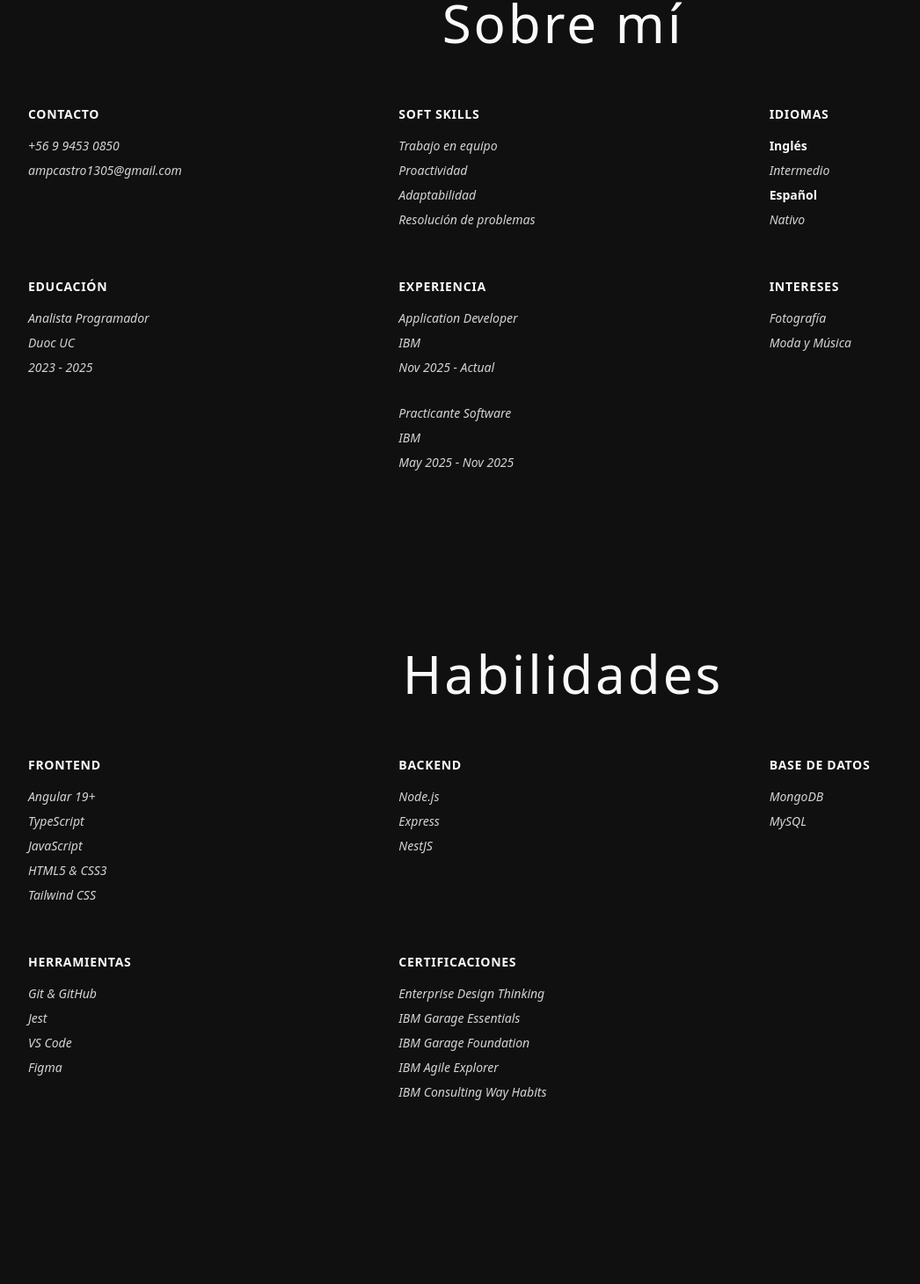
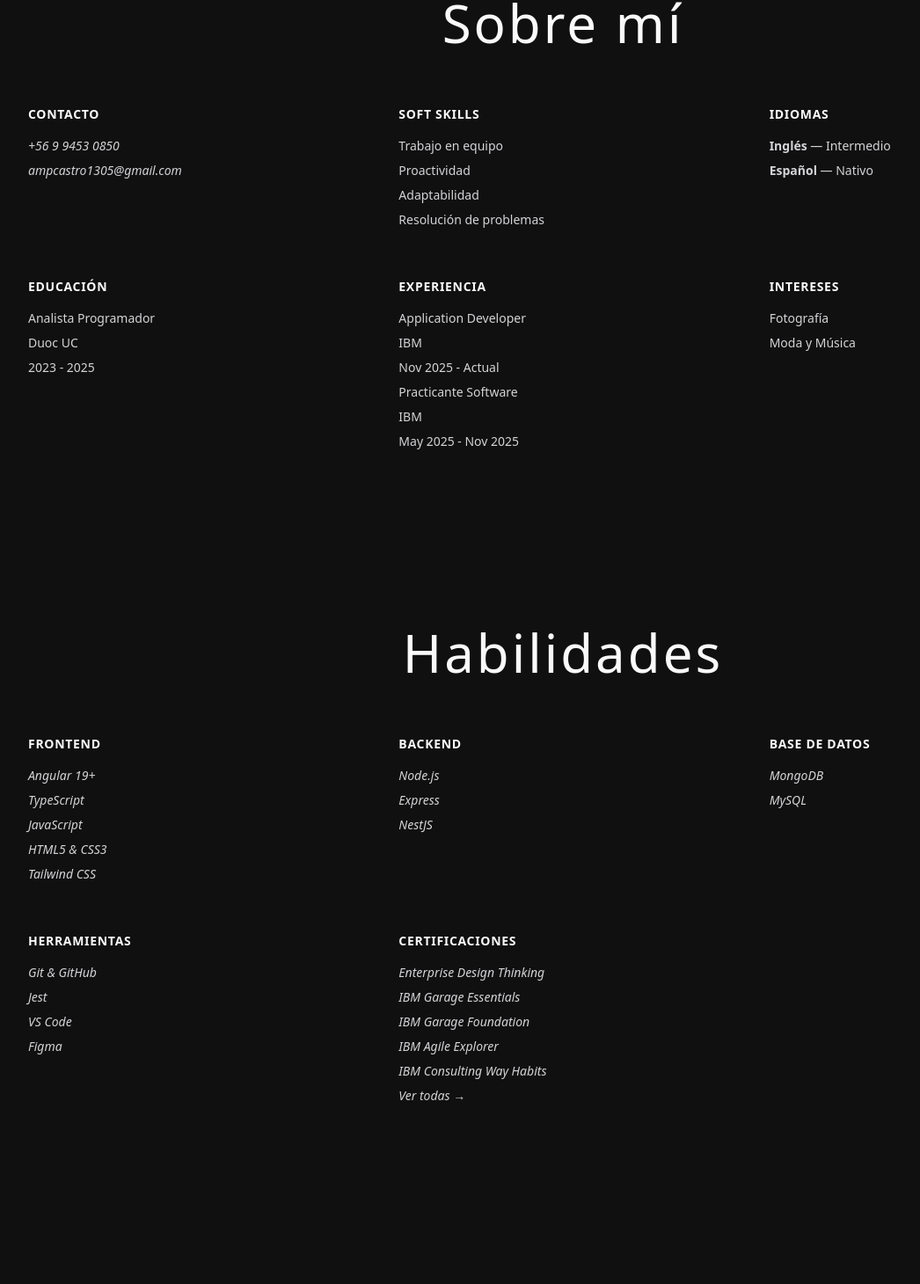
Before and after one commit to AlvaroPdev/portfolio, an Angular app: page / in a window 1280 px wide. Shown: the part 900-2360 px from the top of the page at 88% size, without its empty margins (0-1046 px from the left). Built offline with nearby package versions, Linux system fonts and the light colour scheme.

Commit message:
Refactor skill lists to use `ul`/`li` elements, update site metadata and logo, and add new certifications to schema.

```diff
--- a/src/app/components/about/about.css
+++ b/src/app/components/about/about.css
@@ -18,6 +18,14 @@
 
 .about-section h3 {
     @apply text-xs md:text-sm font-bold mb-3 md:mb-4 tracking-wider;
+}
+
+.about-section ul {
+    @apply list-none p-0 m-0;
+}
+
+.about-section li {
+    @apply text-sm mb-2 text-zinc-300;
 }
 
 .about-section p {
--- a/src/app/components/about/about.html
+++ b/src/app/components/about/about.html
@@ -12,46 +12,55 @@
         <!-- Soft Skills -->
         <div class="about-section">
             <h3>SOFT SKILLS</h3>
-            <p><i>Trabajo en equipo</i></p>
-            <p><i>Proactividad</i></p>
-            <p><i>Adaptabilidad</i></p>
-            <p><i>Resolución de problemas</i></p>
+            <ul>
+                <li>Trabajo en equipo</li>
+                <li>Proactividad</li>
+                <li>Adaptabilidad</li>
+                <li>Resolución de problemas</li>
+            </ul>
         </div>
 
         <!-- Languages -->
         <div class="about-section">
             <h3>IDIOMAS</h3>
-            <p><strong>Inglés</strong></p>
-            <p><i>Intermedio</i></p>
-            <p><strong>Español</strong></p>
-            <p><i>Nativo</i></p>
+            <ul>
+                <li><strong>Inglés</strong> — Intermedio</li>
+                <li><strong>Español</strong> — Nativo</li>
+            </ul>
         </div>
 
         <!-- Education -->
         <div class="about-section">
             <h3>EDUCACIÓN</h3>
-            <p><i>Analista Programador</i></p>
-            <p><i>Duoc UC</i></p>
-            <p><i>2023 - 2025</i></p>
+            <ul>
+                <li>Analista Programador</li>
+                <li>Duoc UC</li>
+                <li>2023 - 2025</li>
+            </ul>
         </div>
 
         <!-- Experience -->
         <div class="about-section">
             <h3>EXPERIENCIA</h3>
-            <p><i>Application Developer</i></p>
-            <p><i>IBM</i></p>
-            <p><i>Nov 2025 - Actual</i></p>
-            <br>
-            <p><i>Practicante Software</i></p>
-            <p><i>IBM</i></p>
-            <p><i>May 2025 - Nov 2025</i></p>
+            <ul>
+                <li>Application Developer</li>
+                <li>IBM</li>
+                <li>Nov 2025 - Actual</li>
+            </ul>
+            <ul class="mt-4">
+                <li>Practicante Software</li>
+                <li>IBM</li>
+                <li>May 2025 - Nov 2025</li>
+            </ul>
         </div>
 
         <!-- Interests -->
         <div class="about-section">
             <h3>INTERESES</h3>
-            <p><i>Fotografía</i></p>
-            <p><i>Moda y Música</i></p>
+            <ul>
+                <li>Fotografía</li>
+                <li>Moda y Música</li>
+            </ul>
         </div>
     </div>
 </section>
--- a/src/app/components/skills/skills.css
+++ b/src/app/components/skills/skills.css
@@ -20,8 +20,12 @@
     @apply text-xs md:text-sm font-bold mb-3 md:mb-4 tracking-wider;
 }
 
-.skill-category p {
-    @apply text-sm mb-2 text-zinc-300;
+.skill-category ul {
+    @apply list-none p-0 m-0;
+}
+
+.skill-category li {
+    @apply text-sm mb-2 text-zinc-300 italic;
 }
 
 /* Certification links — animated underline L→R */
--- a/src/app/components/skills/skills.html
+++ b/src/app/components/skills/skills.html
@@ -5,50 +5,62 @@
         <!-- Frontend -->
         <div class="skill-category">
             <h3>FRONTEND</h3>
-            <p><i>Angular 19+</i></p>
-            <p><i>TypeScript</i></p>
-            <p><i>JavaScript</i></p>
-            <p><i>HTML5 & CSS3</i></p>
-            <p><i>Tailwind CSS</i></p>
+            <ul>
+                <li>Angular 19+</li>
+                <li>TypeScript</li>
+                <li>JavaScript</li>
+                <li>HTML5 & CSS3</li>
+                <li>Tailwind CSS</li>
+            </ul>
         </div>
 
         <!-- Backend -->
         <div class="skill-category">
             <h3>BACKEND</h3>
-            <p><i>Node.js</i></p>
-            <p><i>Express</i></p>
-            <p><i>NestJS</i></p>
+            <ul>
+                <li>Node.js</li>
+                <li>Express</li>
+                <li>NestJS</li>
+            </ul>
         </div>
 
         <!-- Database -->
         <div class="skill-category">
             <h3>BASE DE DATOS</h3>
-            <p><i>MongoDB</i></p>
-            <p><i>MySQL</i></p>
+            <ul>
+                <li>MongoDB</li>
+                <li>MySQL</li>
+            </ul>
         </div>
 
         <!-- Tools -->
         <div class="skill-category">
             <h3>HERRAMIENTAS</h3>
-            <p><i>Git & GitHub</i></p>
-            <p><i>Jest</i></p>
-            <p><i>VS Code</i></p>
-            <p><i>Figma</i></p>
+            <ul>
+                <li>Git & GitHub</li>
+                <li>Jest</li>
+                <li>VS Code</li>
+                <li>Figma</li>
+            </ul>
         </div>
 
         <!-- Certifications -->
         <div class="skill-category">
             <h3>CERTIFICACIONES</h3>
-            <p><a href="https://www.credly.com/badges/bb5d90b6-3c03-4297-86cc-9e682a7bb4b3" target="_blank"
-                    rel="noopener noreferrer"><i>Enterprise Design Thinking</i></a></p>
-            <p><a href="https://www.credly.com/badges/eae1b0a8-6f80-499b-8425-c4098c7a624f" target="_blank"
-                    rel="noopener noreferrer"><i>IBM Garage Essentials</i></a></p>
-            <p><a href="https://www.credly.com/badges/9a54e050-fc7f-4824-81ee-156d3c3e1110" target="_blank"
-                    rel="noopener noreferrer"><i>IBM Garage Foundation</i></a></p>
-            <p><a href="https://www.credly.com/badges/6ed23030-e989-4af8-af22-b82014313b15" target="_blank"
-                    rel="noopener noreferrer"><i>IBM Agile Explorer</i></a></p>
-            <p><a href="https://www.credly.com/badges/583b119c-5314-4be2-8370-1ce84f02a5bc" target="_blank"
-                    rel="noopener noreferrer"><i>IBM Consulting Way Habits</i></a></p>
+            <ul>
+                <li><a href="https://www.credly.com/badges/bb5d90b6-3c03-4297-86cc-9e682a7bb4b3" target="_blank"
+                        rel="noopener noreferrer" aria-label="Ver certificación Enterprise Design Thinking en Credly">Enterprise Design Thinking</a></li>
+                <li><a href="https://www.credly.com/badges/eae1b0a8-6f80-499b-8425-c4098c7a624f" target="_blank"
+                        rel="noopener noreferrer" aria-label="Ver certificación IBM Garage Essentials en Credly">IBM Garage Essentials</a></li>
+                <li><a href="https://www.credly.com/badges/9a54e050-fc7f-4824-81ee-156d3c3e1110" target="_blank"
+                        rel="noopener noreferrer" aria-label="Ver certificación IBM Garage Foundation en Credly">IBM Garage Foundation</a></li>
+                <li><a href="https://www.credly.com/badges/6ed23030-e989-4af8-af22-b82014313b15" target="_blank"
+                        rel="noopener noreferrer" aria-label="Ver certificación IBM Agile Explorer en Credly">IBM Agile Explorer</a></li>
+                <li><a href="https://www.credly.com/badges/583b119c-5314-4be2-8370-1ce84f02a5bc" target="_blank"
+                        rel="noopener noreferrer" aria-label="Ver certificación IBM Consulting Way Habits en Credly">IBM Consulting Way Habits</a></li>
+                <li><a href="https://www.linkedin.com/in/alvaroparedescastro/details/certifications/" target="_blank"
+                        rel="noopener noreferrer" aria-label="Ver todas las certificaciones en LinkedIn" class="view-all-link">Ver todas →</a></li>
+            </ul>
         </div>
     </div>
 </section>
--- a/src/app/shared/navbar/navbar.html
+++ b/src/app/shared/navbar/navbar.html
@@ -3,7 +3,7 @@
 <nav class="navbar" aria-label="Navegación principal">
     <div class="nav-content">
         <a href="#hero" (click)="scrollToSection('hero')" class="nav-logo" aria-label="Inicio">
-            <img src="/android-chrome-192x192.png" alt="Logo" width="28" height="28">
+            <img src="/favicon-32x32.png" alt="Logo" width="28" height="28">
         </a>
 
         <div class="nav-links">
@@ -43,7 +43,7 @@
 <nav class="navbar" aria-label="Navegación principal">
     <div class="nav-content">
         <a href="#hero" (click)="scrollToSection('hero')" class="nav-logo" aria-label="Inicio">
-            <img src="/android-chrome-192x192.png" alt="Logo" width="28" height="28">
+            <img src="/favicon-32x32.png" alt="Logo" width="28" height="28">
         </a>
 
         <div class="social-icons">
```
Also changed, not shown: src/index.html (+27 -9 lines).
